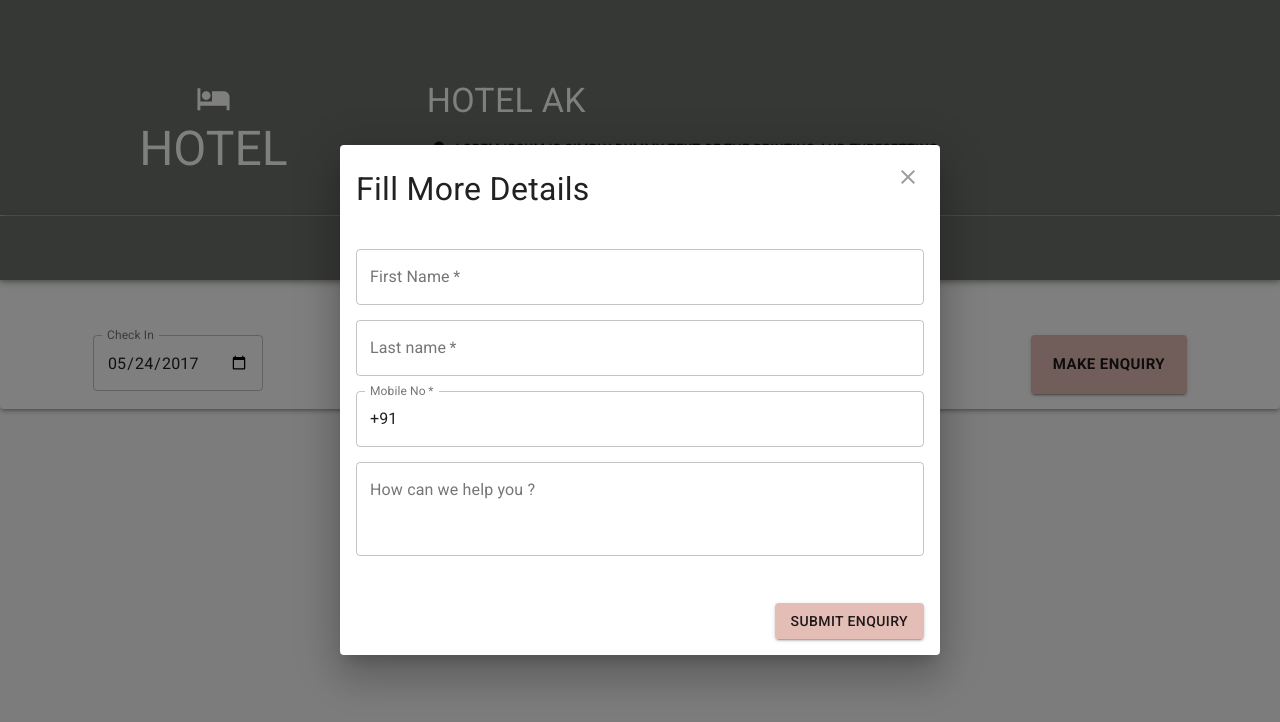
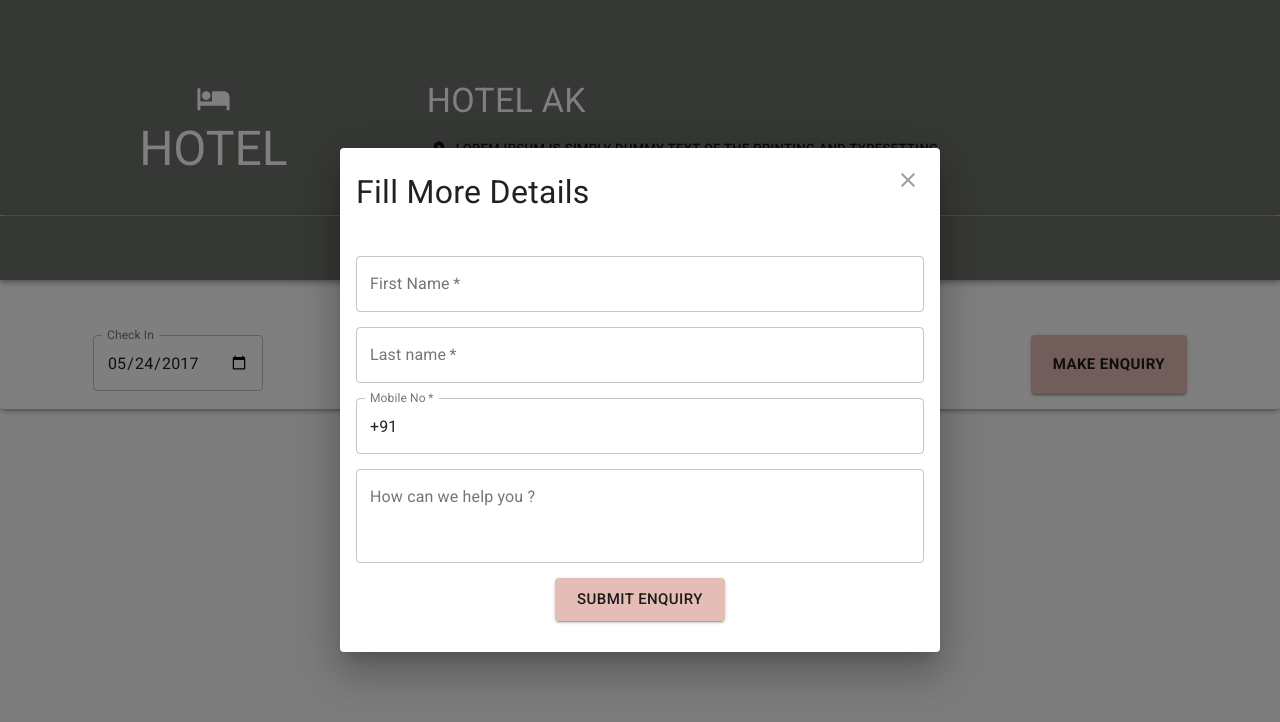
Before and after one commit to akshay-zagade/hotel-management, a React (Create React App) app: page / in a window 1280 px wide. Both pictures are taken after a click on the button "MAKE ENQUIRY". Shown: the top 722 px of the page. Built offline with nearby package versions, Linux system fonts and the light colour scheme.

Commit message:
Review comments incorporated

```diff
--- a/src/App.js
+++ b/src/App.js
@@ -22,7 +22,6 @@ function App() {
         <CssBaseline />
         <div className="App">
           <AppRouter/>
-          {/* <EnquiryForm /> */}
         </div>
       </ThemeProvider>
     </React.Fragment>
--- a/src/components/EnquiryDialouge.js
+++ b/src/components/EnquiryDialouge.js
@@ -8,8 +8,8 @@ import MuiDialogActions from "@material-ui/core/DialogActions";
 import IconButton from "@material-ui/core/IconButton";
 import CloseIcon from "@material-ui/icons/Close";
 import Typography from "@material-ui/core/Typography";
-import { Slide, useMediaQuery } from "@material-ui/core";
-import { TextField } from '@material-ui/core';
+import { Box, makeStyles, Slide, useMediaQuery } from "@material-ui/core";
+import { TextField } from "@material-ui/core";
 
 const styles = (theme) => ({
   root: {
@@ -23,6 +23,13 @@ const styles = (theme) => ({
     color: theme.palette.grey[500],
   },
 });
+
+const useStyles = makeStyles((theme) => ({
+  enquirySubmitButton: {
+    display: "flex",
+    justifyContent: "center",
+  },
+}));
 
 const DialogTitle = withStyles(styles)((props) => {
   const { children, classes, onClose, subtitle, ...other } = props;
@@ -50,18 +57,11 @@ const DialogTitle = withStyles(styles)((props) => {
 const DialogContent = withStyles((theme) => ({
   root: {
     padding: theme.spacing(2),
-    '& > *':  {
-      marginBottom: 15
-    }
-  }
+    "& > *": {
+      marginBottom: 15,
+    },
+  },
 }))(MuiDialogContent);
-
-const DialogActions = withStyles((theme) => ({
-  root: {
-    margin: 0,
-    padding: theme.spacing(2),
-  },
-}))(MuiDialogActions);
 
 const Transition = React.forwardRef(function Transition(props, ref) {
   return <Slide direction="up" ref={ref} {...props} />;
@@ -71,6 +71,7 @@ export default function RoomDetailsDialog(props) {
   const { open, handleClose } = props;
   const theme = useTheme();
   const fullScreen = useMediaQuery(theme.breakpoints.down("xs"));
+  const classes = useStyles();
 
   return (
     <div>
@@ -85,12 +86,10 @@ export default function RoomDetailsDialog(props) {
         keepMounted
         TransitionComponent={Transition}
       >
-        <DialogTitle
-          id="customized-dialog-title"
-          onClose={handleClose}
-        >
+        <DialogTitle id="customized-dialog-title" onClose={handleClose}>
           Fill More Details
         </DialogTitle>
+        <form>
           <DialogContent>
             <TextField
               id="outlined-basic"
@@ -122,15 +121,13 @@ export default function RoomDetailsDialog(props) {
               multiline
               rows={3}
             />
-        </DialogContent>
-        <DialogActions>
-          <Button
-              variant="contained"
-              color="secondary"
-            >
+            <Box className={classes.enquirySubmitButton}>
+              <Button variant="contained" color="secondary" size="large">
                 Submit Enquiry
               </Button>
-        </DialogActions>
+            </Box>
+          </DialogContent>
+        </form>
       </Dialog>
     </div>
   );
```
Lines whose indentation alone changed are shown as unchanged.
